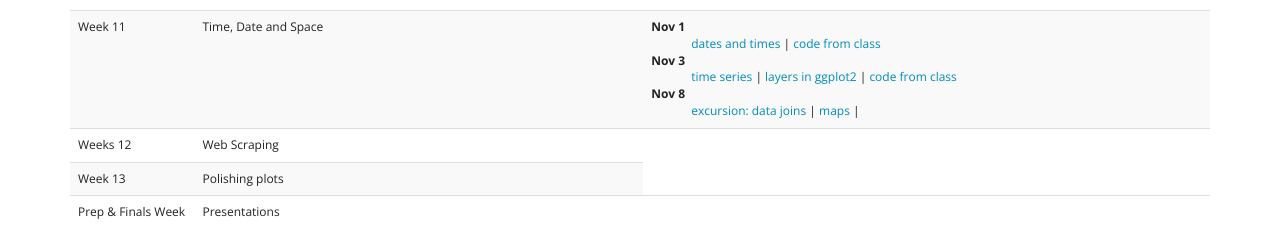
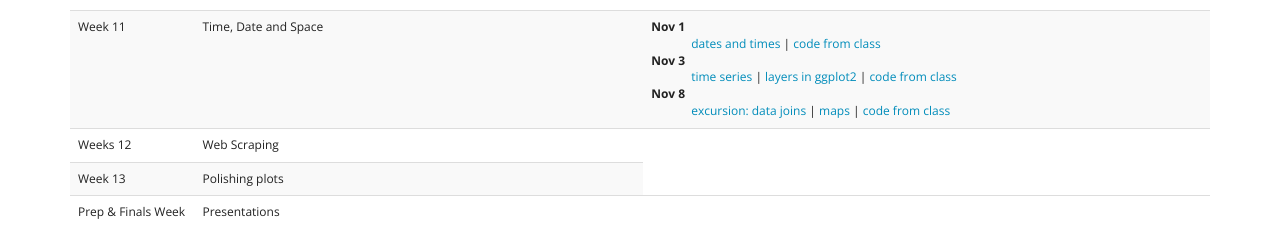
Before and after one commit to DS202-at-ISU/DS202-at-ISU.github.io, a Jekyll site: the page built from schedule.html, in a window 1280 px wide. Shown: the part 985-1232 px from the top of the page. Built offline with Jekyll 4.4.1, drawn with Linux system fonts in a browser that asks for light colours.

Commit message:
add code from class

```diff
--- a/schedule.html
+++ b/schedule.html
@@ -155,7 +155,7 @@ The full syllabus is available <a href="syllabus.pdf" target=_blank>here</a>.
             </dd>
          <dt>Nov 8</dt>
            <dd>
-              <a href="../materials/03_tidyverse/08-messy-4.html" target=_blank>excursion: data joins</a> | <a href="../materials/04_date-time-space/02_maps.html" target=_blank>maps</a> |
+              <a href="../materials/03_tidyverse/08-messy-4.html" target=_blank>excursion: data joins</a> | <a href="../materials/04_date-time-space/02_maps.html" target=_blank>maps</a> |  <a href="code/code-2022-11-08.R" target=_blank>code from class</a>
             </dd>
             </td>
       </tr>
```
Also changed, not shown: 1 other file.
